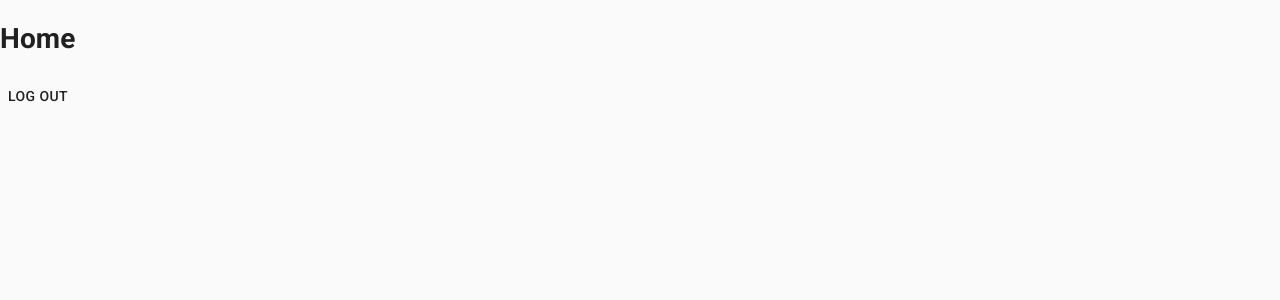
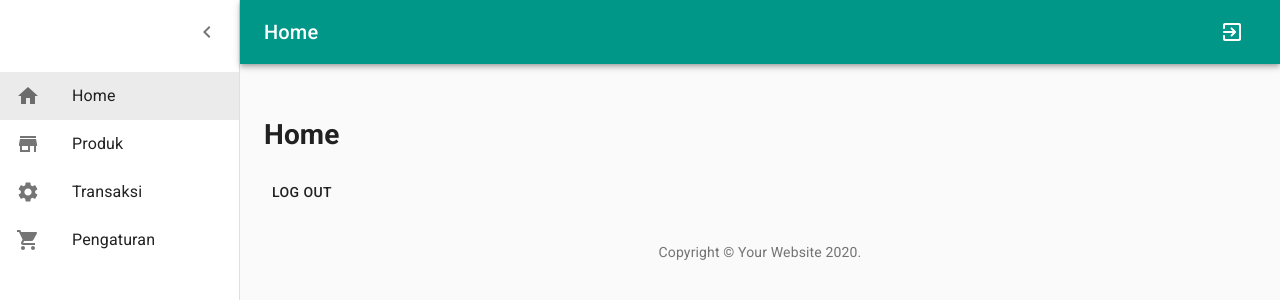
Before and after one commit to roniardev/aplikasi-penjualan, a React (Create React App) app: page / in a window 1280 px wide. Shown: the top 300 px of the page. Built offline with nearby package versions, Linux system fonts and the light colour scheme; no server answers; sample sign-in values are in the browser's storage.

Commit message:
Add material-ui dashboard

```diff
--- a/package.json
+++ b/package.json
@@ -4,6 +4,7 @@
   "private": true,
   "dependencies": {
     "@material-ui/core": "^4.8.2",
+    "@material-ui/icons": "^4.5.1",
     "@material-ui/styles": "^4.8.2",
     "@testing-library/jest-dom": "^4.2.4",
     "@testing-library/react": "^9.3.2",
--- a/src/pages/private/index.js
+++ b/src/pages/private/index.js
@@ -1,20 +1,168 @@
 import React from 'react';
+import clsx from 'clsx';
+import Drawer from '@material-ui/core/Drawer';
+import Box from '@material-ui/core/Box';
+import AppBar from '@material-ui/core/AppBar';
+import Toolbar from '@material-ui/core/Toolbar';
+import List from '@material-ui/core/List';
+import ListItem from '@material-ui/core/ListItem';
+import ListItemIcon from '@material-ui/core/ListItemIcon';
+import ListItemText from '@material-ui/core/ListItemText';
+import HomeIcon from '@material-ui/icons/Home';
+import StoreIcon from '@material-ui/icons/Store';
+import ShoppingCartIcon from '@material-ui/icons/ShoppingCart';
+import SettingsIcon from '@material-ui/icons/Settings';
+import Typography from '@material-ui/core/Typography';
+import Divider from '@material-ui/core/Divider';
+import IconButton from '@material-ui/core/IconButton';
+import Container from '@material-ui/core/Container';
+import Grid from '@material-ui/core/Grid';
+import Paper from '@material-ui/core/Paper';
+import Link from '@material-ui/core/Link';
+import MenuIcon from '@material-ui/icons/Menu';
+import ChevronLeftIcon from '@material-ui/icons/ChevronLeft';
+import SignOutIcon from '@material-ui/icons/ExitToAppRounded';
 import {Route, Switch} from 'react-router-dom';
-    //import Private component
 import Settings from './settings';
 import Product from './product';
 import Transaction from './transaction';
 import Home from './home';
+import useStyles from './styles';
+//firebase
+import {useFirebase} from '../../components/FirebaseProvider';
 
-function Private() {
+function Copyright() {
   return (
+    <Typography variant="body2" color="textSecondary" align="center">
+      {'Copyright © '}
+      <Link color="inherit" href="https://material-ui.com/">
+        Your Website
+      </Link>{' '}
+      {new Date().getFullYear()}
+      {'.'}
+    </Typography>
+  );
+}
+
+export default function Private() {
+  const classes = useStyles();
+  const [open, setOpen] = React.useState(true);
+  const handleDrawerOpen = () => {
+    setOpen(true);
+  };
+  const handleDrawerClose = () => {
+    setOpen(false);
+  };
+  const {auth} = useFirebase();
+  const handleSignOut = e => {
+      if(window.confirm('Apakah anda yakin ingin logout ?'))
+      auth.signOut();
+  }
+
+  return (
+    <div className={classes.root}>
+      <AppBar position="absolute" className={clsx(classes.appBar, open && classes.appBarShift)}>
+        <Toolbar className={classes.toolbar}>
+          <IconButton
+            edge="start"
+            color="inherit"
+            aria-label="open drawer"
+            onClick={handleDrawerOpen}
+            className={clsx(classes.menuButton, open && classes.menuButtonHidden)}
+          >
+            <MenuIcon />
+          </IconButton>
+          <Typography component="h1" variant="h6" color="inherit" noWrap className={classes.title}>
+            <Switch>
+                <Route path="/product" children="Produk" />
+                <Route path="/transaction" children="Transaksi" />
+                <Route path="/settings" children="Pengaturan" />
+                <Route children="Home" />
+            </Switch>
+          </Typography>
+          <IconButton color="inherit" onClick={handleSignOut}>
+              <SignOutIcon />
+          </IconButton>
+        </Toolbar>
+      </AppBar>
+      <Drawer
+        variant="permanent"
+        classes={{
+          paper: clsx(classes.drawerPaper, !open && classes.drawerPaperClose),
+        }}
+        open={open}
+      >
+        <div className={classes.toolbarIcon}>
+          <IconButton onClick={handleDrawerClose}>
+            <ChevronLeftIcon />
+          </IconButton>
+        </div>
+        <List>
+            <Route path="/" exact children={({match, history}) => {
+                return (
+                <ListItem button selected={match?true:false} onClick={() =>{
+                    history.push('/')
+                }}>
+                    <ListItemIcon>
+                        <HomeIcon />
+                    </ListItemIcon>
+                    <ListItemText primary="Home" />
+                </ListItem>
+                )
+            }} />
+
+            <Route path="/product"  children={({match, history}) => {
+                return (
+                <ListItem button selected={match?true:false} onClick={() =>{
+                    history.push('/product')
+                }}>
+                    <ListItemIcon>
+                        <StoreIcon />
+                    </ListItemIcon>
+                    <ListItemText primary="Produk" />
+                </ListItem>
+                )
+            }} />
+            <Route path="/transaction"  children={({match, history}) => {
+                return (
+                <ListItem button selected={match?true:false} onClick={() =>{
+                    history.push('/transaction')
+                }}>
+                    <ListItemIcon>
+                        <SettingsIcon />
+                    </ListItemIcon>
+                    <ListItemText primary="Transaksi" />
+                </ListItem>
+                )
+            }} />
+            <Route path="/settings" children={({match, history}) => {
+                return (
+                <ListItem button selected={match?true:false} onClick={() =>{
+                    history.push('/settings')
+                }}>
+                    <ListItemIcon>
+                        <ShoppingCartIcon />
+                    </ListItemIcon>
+                    <ListItemText primary="Pengaturan" />
+                </ListItem>
+                )
+            }} />
+        </List>
+      </Drawer>
+      <main className={classes.content}>
+        <div className={classes.appBarSpacer} />
+        <Container maxWidth="lg" className={classes.container}>
             <Switch>
                 <Route path="/settings" component={Settings} />
                 <Route path="/product" component={Product} />
                 <Route path="/transaction" component={Transaction} />
                 <Route component={Home} />
             </Switch>
-    )
+          <Box pt={4}>
+            <Copyright />
+          </Box>
+        </Container>
+      </main>
+    </div>
+  );
 }
-
-export default Private;
--- /dev/null
+++ b/src/pages/private/styles.js
@@ -0,0 +1,84 @@
+import { makeStyles } from '@material-ui/core/styles';
+
+const drawerWidth = 240;
+
+const useStyles = makeStyles(theme => ({
+  root: {
+    display: 'flex',
+  },
+  toolbar: {
+    paddingRight: 24, // keep right padding when drawer closed
+  },
+  toolbarIcon: {
+    display: 'flex',
+    alignItems: 'center',
+    justifyContent: 'flex-end',
+    padding: '0 8px',
+    ...theme.mixins.toolbar,
+  },
+  appBar: {
+    zIndex: theme.zIndex.drawer + 1,
+    transition: theme.transitions.create(['width', 'margin'], {
+      easing: theme.transitions.easing.sharp,
+      duration: theme.transitions.duration.leavingScreen,
+    }),
+  },
+  appBarShift: {
+    marginLeft: drawerWidth,
+    width: `calc(100% - ${drawerWidth}px)`,
+    transition: theme.transitions.create(['width', 'margin'], {
+      easing: theme.transitions.easing.sharp,
+      duration: theme.transitions.duration.enteringScreen,
+    }),
+  },
+  menuButton: {
+    marginRight: 36,
+  },
+  menuButtonHidden: {
+    display: 'none',
+  },
+  title: {
+    flexGrow: 1,
+  },
+  drawerPaper: {
+    position: 'relative',
+    whiteSpace: 'nowrap',
+    width: drawerWidth,
+    transition: theme.transitions.create('width', {
+      easing: theme.transitions.easing.sharp,
+      duration: theme.transitions.duration.enteringScreen,
+    }),
+  },
+  drawerPaperClose: {
+    overflowX: 'hidden',
+    transition: theme.transitions.create('width', {
+      easing: theme.transitions.easing.sharp,
+      duration: theme.transitions.duration.leavingScreen,
+    }),
+    width: theme.spacing(7),
+    [theme.breakpoints.up('sm')]: {
+      width: theme.spacing(9),
+    },
+  },
+  appBarSpacer: theme.mixins.toolbar,
+  content: {
+    flexGrow: 1,
+    height: '100vh',
+    overflow: 'auto',
+  },
+  container: {
+    paddingTop: theme.spacing(4),
+    paddingBottom: theme.spacing(4),
+  },
+  paper: {
+    padding: theme.spacing(2),
+    display: 'flex',
+    overflow: 'auto',
+    flexDirection: 'column',
+  },
+  fixedHeight: {
+    height: 240,
+  },
+}));
+
+export default useStyles;
```
Also changed, not shown: 2 other files (tests, documents, lock files or other folders). Lines whose indentation alone changed are shown as unchanged.
